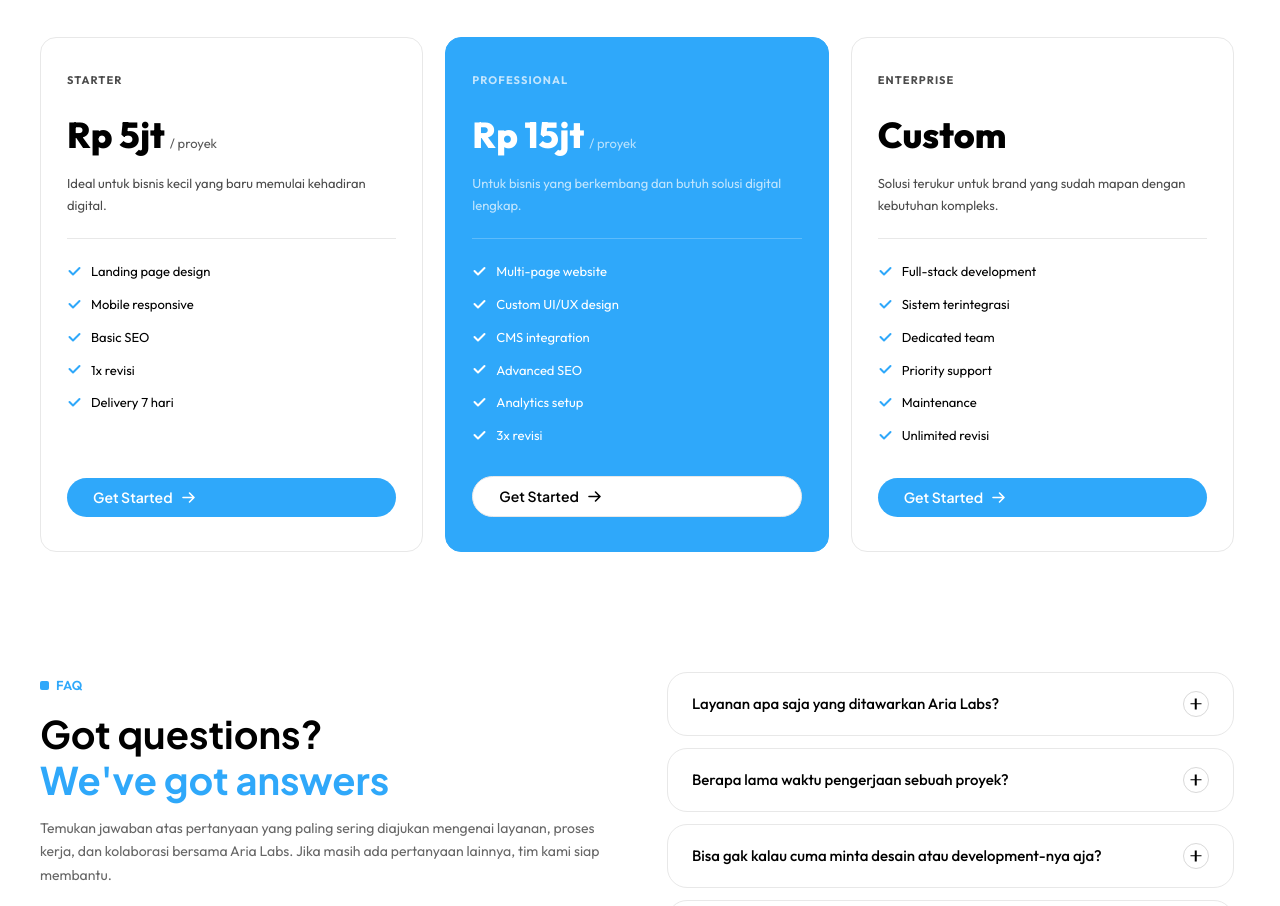
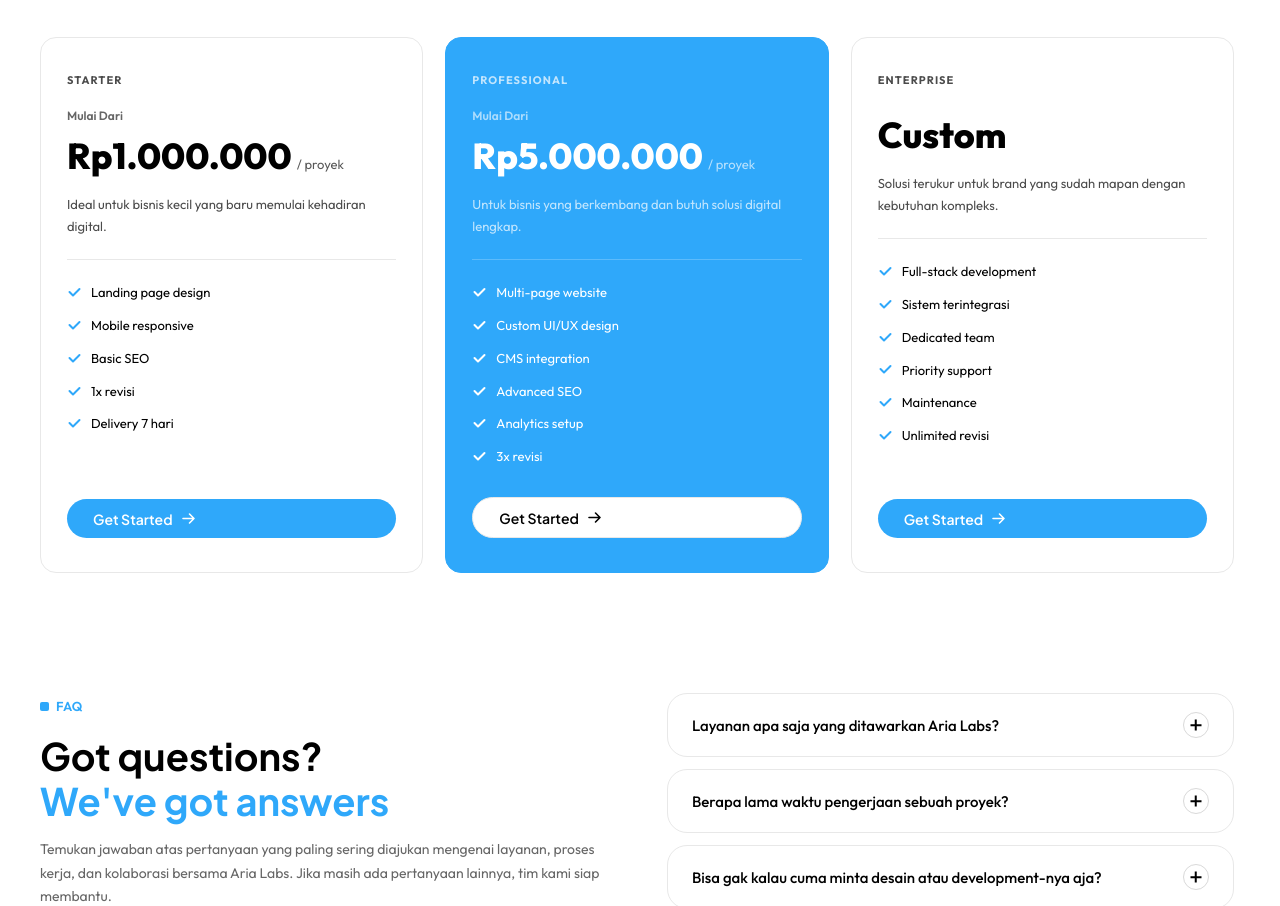
Before and after one commit to Nazca13/Arialabs, a Next.js app: page / in a window 1280 px wide. Shown: the part 4121-5027 px from the top of the page. Built offline with nearby package versions, Linux system fonts and the light colour scheme.

Commit message:
fix: update pricings

```diff
--- a/src/features/home/sections/pricing/pricing-section.module.css
+++ b/src/features/home/sections/pricing/pricing-section.module.css
@@ -74,6 +74,13 @@
   letter-spacing: 0.1em;
   margin-bottom: 16px;
   opacity: 0.7;
+}
+
+.priceLabel {
+  font-size: 12px;
+  font-weight: 600;
+  opacity: 0.6;
+  margin-bottom: 2px;
 }
 
 .priceRow {
--- a/src/features/home/sections/pricing/pricing-section.tsx
+++ b/src/features/home/sections/pricing/pricing-section.tsx
@@ -12,6 +12,8 @@ type Category = typeof CATEGORIES[number]
 
 type PlanItem = {
   name: string
+  priceLabelId?: string
+  priceLabelEn?: string
   price: string
   periodId: string
   periodEn: string
@@ -26,7 +28,9 @@ const PLANS_BY_CATEGORY: Record<Category, PlanItem[]> = {
   'Web Development': [
     {
       name: 'Starter',
-      price: 'Rp 5jt',
+      priceLabelId: 'Mulai Dari',
+      priceLabelEn: 'Starting From',
+      price: 'Rp1.000.000',
       periodId: '/ proyek',
       periodEn: '/ project',
       descriptionId: 'Ideal untuk bisnis kecil yang baru memulai kehadiran digital.',
@@ -36,7 +40,9 @@ const PLANS_BY_CATEGORY: Record<Category, PlanItem[]> = {
     },
     {
       name: 'Professional',
-      price: 'Rp 15jt',
+      priceLabelId: 'Mulai Dari',
+      priceLabelEn: 'Starting From',
+      price: 'Rp5.000.000',
       periodId: '/ proyek',
       periodEn: '/ project',
       descriptionId: 'Untuk bisnis yang berkembang dan butuh solusi digital lengkap.',
@@ -59,7 +65,9 @@ const PLANS_BY_CATEGORY: Record<Category, PlanItem[]> = {
   'Brand Identity': [
     {
       name: 'Starter',
-      price: 'Rp 4jt',
+      priceLabelId: 'Mulai Dari',
+      priceLabelEn: 'Starting From',
+      price: 'Rp750.000',
       periodId: '/ proyek',
       periodEn: '/ project',
       descriptionId: 'Fondasi identitas visual untuk brand yang baru mulai.',
@@ -69,7 +77,9 @@ const PLANS_BY_CATEGORY: Record<Category, PlanItem[]> = {
     },
     {
       name: 'Professional',
-      price: 'Rp 10jt',
+      priceLabelId: 'Mulai Dari',
+      priceLabelEn: 'Starting From',
+      price: 'Rp5.000.000',
       periodId: '/ proyek',
       periodEn: '/ project',
       descriptionId: 'Identitas brand lengkap untuk kehadiran yang lebih matang.',
@@ -92,7 +102,9 @@ const PLANS_BY_CATEGORY: Record<Category, PlanItem[]> = {
   'UI/UX Design': [
     {
       name: 'Starter',
-      price: 'Rp 6jt',
+      priceLabelId: 'Mulai Dari',
+      priceLabelEn: 'Starting From',
+      price: 'Rp500.000',
       periodId: '/ proyek',
       periodEn: '/ project',
       descriptionId: 'Desain antarmuka untuk produk digital skala kecil.',
@@ -102,7 +114,9 @@ const PLANS_BY_CATEGORY: Record<Category, PlanItem[]> = {
     },
     {
       name: 'Professional',
-      price: 'Rp 18jt',
+      priceLabelId: 'Mulai Dari',
+      priceLabelEn: 'Starting From',
+      price: 'Rp7.000.000',
       periodId: '/ proyek',
       periodEn: '/ project',
       descriptionId: 'Riset dan desain pengalaman pengguna secara menyeluruh.',
@@ -125,9 +139,11 @@ const PLANS_BY_CATEGORY: Record<Category, PlanItem[]> = {
   'Graphic Design': [
     {
       name: 'Starter',
-      price: 'Rp 2jt',
-      periodId: '/ proyek',
-      periodEn: '/ project',
+      priceLabelId: 'Mulai Dari',
+      priceLabelEn: 'Starting From',
+      price: 'Rp75.000',
+      periodId: '/ paket',
+      periodEn: '/ package',
       descriptionId: 'Materi visual untuk kebutuhan promosi sederhana.',
       descriptionEn: 'Visual materials for simple promotional needs.',
       featuresId: ['Social media assets (5 desain)', 'Basic banner/poster', '1x revisi', 'Delivery 3 hari'],
@@ -135,9 +151,11 @@ const PLANS_BY_CATEGORY: Record<Category, PlanItem[]> = {
     },
     {
       name: 'Professional',
-      price: 'Rp 7jt',
-      periodId: '/ proyek',
-      periodEn: '/ project',
+      priceLabelId: 'Mulai Dari',
+      priceLabelEn: 'Starting From',
+      price: 'Rp2.500.000',
+      periodId: '/ paket',
+      periodEn: '/ package',
       descriptionId: 'Paket materi visual untuk kampanye yang lebih luas.',
       descriptionEn: 'Visual material package for broader marketing campaigns.',
       featuresId: ['Social media assets (20 desain)', 'Marketing collateral', 'Presentation deck', 'Print-ready files', '3x revisi'],
@@ -189,6 +207,7 @@ export function PricingSection() {
             const desc = lang === 'en' ? plan.descriptionEn : plan.descriptionId
             const period = lang === 'en' ? plan.periodEn : plan.periodId
             const features = lang === 'en' ? plan.featuresEn : plan.featuresId
+            const priceLabel = lang === 'en' ? plan.priceLabelEn : plan.priceLabelId
 
             return (
               <div
@@ -196,6 +215,7 @@ export function PricingSection() {
                 className={`${styles.card} ${plan.featured ? styles.featured : ''}`}
               >
                 <p className={styles.planName}>{plan.name}</p>
+                {priceLabel && <p className={styles.priceLabel}>{priceLabel}</p>}
                 <div className={styles.priceRow}>
                   <span className={styles.price}>{plan.price}</span>
                   {period && <span className={styles.period}>{period}</span>}
```
Also changed, not shown: 2 other files (tests, documents, lock files or other folders).
